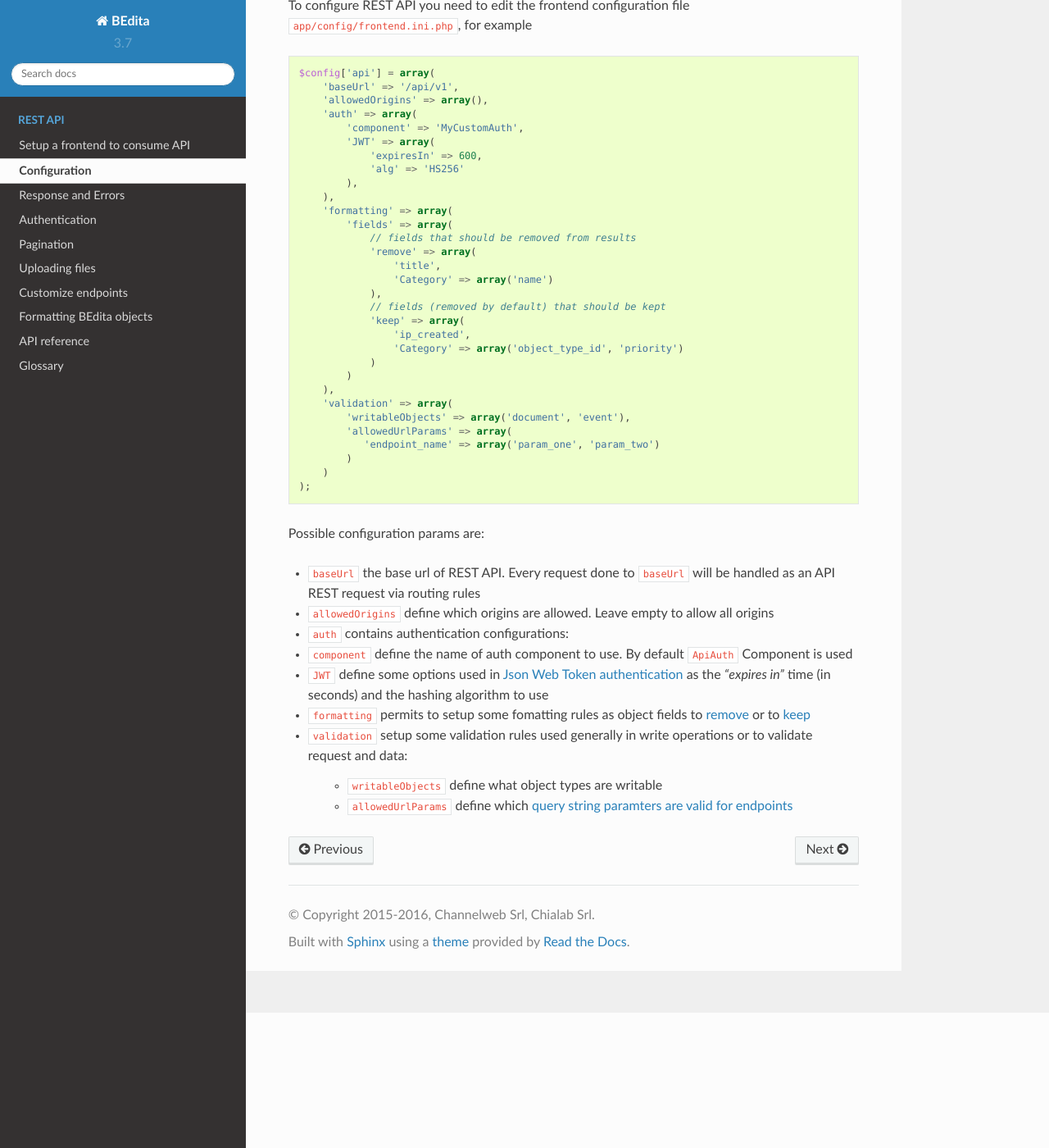
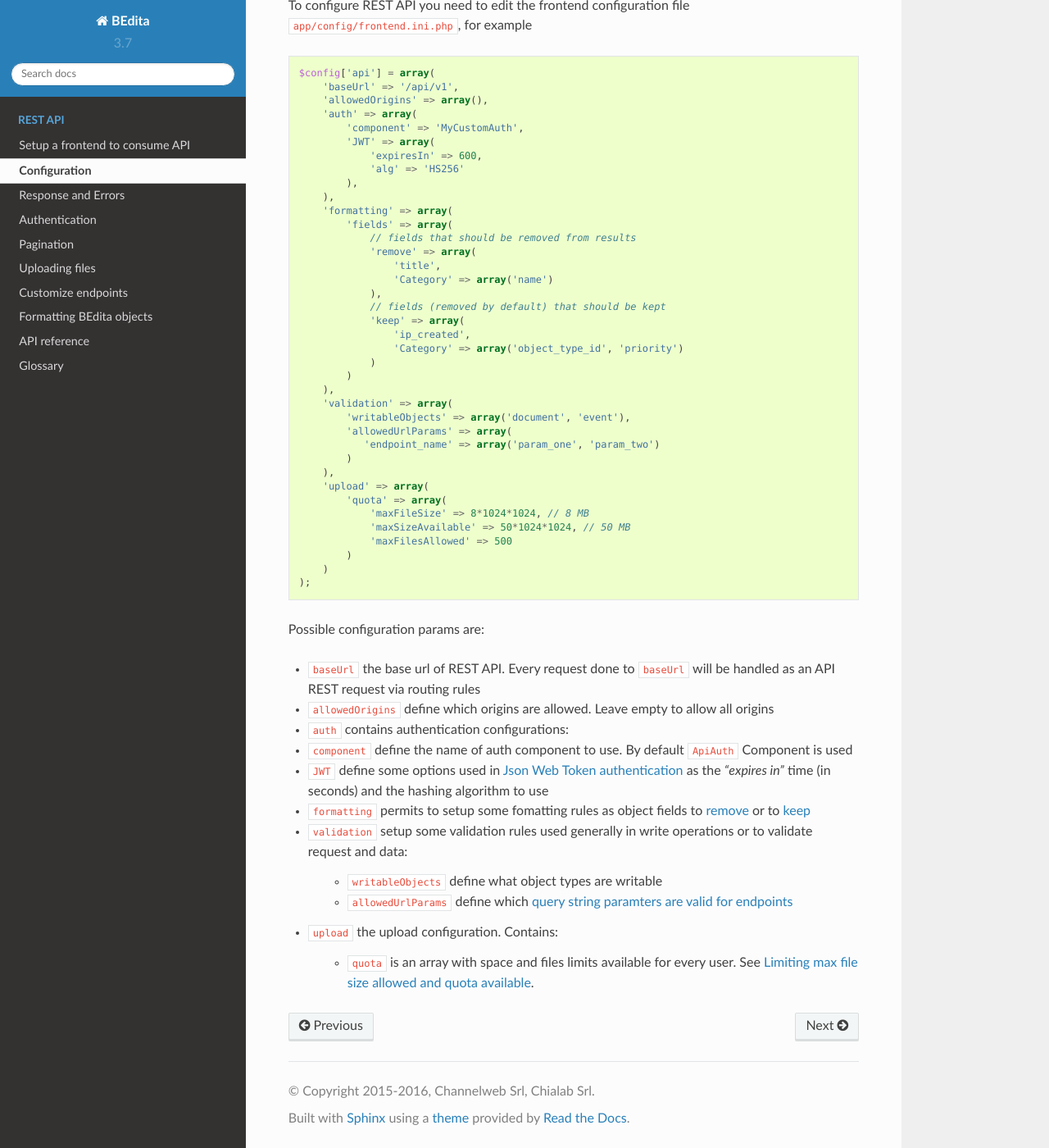
Before and after one commit to bedita/docs, a Sphinx documentation site: the page built from source/configuration.rst, in a window 1280 px wide and 1400 px high, scrolled down 165 px. Shown: the whole window at 82% size. Built offline with Sphinx 7.4.7 and the Read the Docs theme 2.0.0, drawn with Linux system fonts in a browser that asks for light colours.

Commit message:
bedita/bedita#976 chore: improve configuration page

```diff
--- a/source/configuration.rst
+++ b/source/configuration.rst
@@ -35,6 +35,13 @@ To configure REST API you need to edit the frontend configuration file
             'allowedUrlParams' => array(
                'endpoint_name' => array('param_one', 'param_two')
             )
+        ),
+        'upload' => array(
+            'quota' => array(
+                'maxFileSize' => 8*1024*1024, // 8 MB
+                'maxSizeAvailable' => 50*1024*1024, // 50 MB
+                'maxFilesAllowed' => 500
+            )
         )
     );
 
@@ -56,3 +63,6 @@ Possible configuration params are:
 
       - ``writableObjects`` define what object types are writable
       - ``allowedUrlParams`` define which :ref:`query string paramters are valid for endpoints <configure-allowed-query-string-conf>`
+- ``upload`` the upload configuration. Contains:
+
+      - ``quota`` is an array with space and files limits available for every user. See :ref:`quota-limits`.
--- a/source/uploading_files.rst
+++ b/source/uploading_files.rst
@@ -44,6 +44,8 @@ An example of configuration could be:
 
 To allow ``image/png`` and ``image/gif`` mime types for ``Image`` object
 and all ``video/*`` mime types for ``Video`` object.
+
+.. _quota-limits:
 
 Limiting max file size allowed and quota available
 --------------------------------------------------
```
